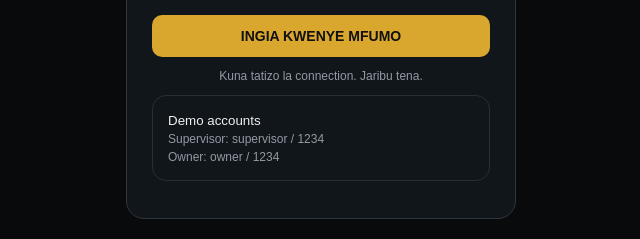
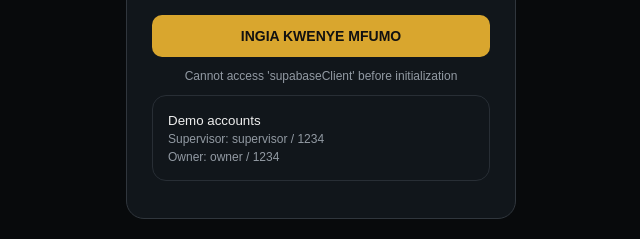
Before and after one commit to amossanga600-cpu/mchimbaji-smart, a website: page index.html in a window 1280 px wide. Both pictures are taken after a click on the button "INGIA KWENYE MFUMO". Shown: the part 422-661 px from the top of the page, 319-959 px from the left. Drawn offline with nearby package versions, Linux system fonts and the light colour scheme.

Commit message:
Show real login error

```diff
--- a/index.html
+++ b/index.html
@@ -532,8 +532,8 @@ async function login(){
     loadDashboard();
 
   }catch(error){
-    console.error(error);
-    msg.textContent = "Kuna tatizo la connection. Jaribu tena.";
+    console.error("LOGIN ERROR:", error);
+    msg.textContent = error?.message || "LOGIN ERROR";
   }
   }
 
```
